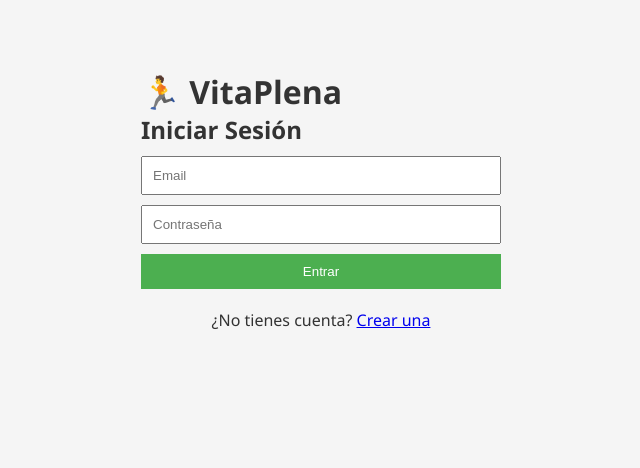
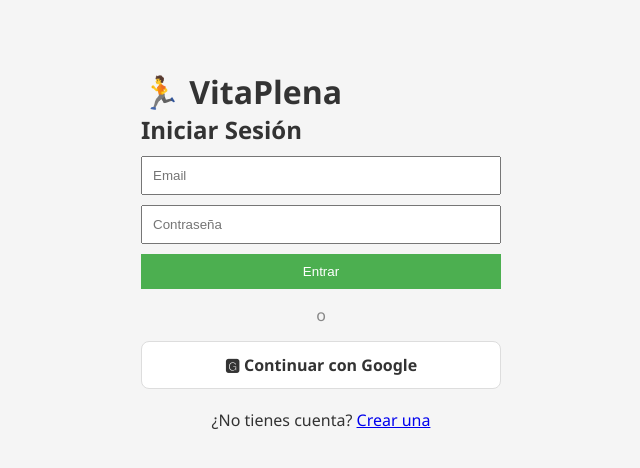
Before and after one commit to SKY98-LAB/vitaplena-frontend, a React (Vite) app: page / in a window 1280 px wide. Shown: the top 468 px of the page, without its empty margins (319-959 px from the left). Built offline with nearby package versions, Linux system fonts and the light colour scheme.

Commit message:
Agregar login con Google

```diff
--- a/src/pages/Login.jsx
+++ b/src/pages/Login.jsx
@@ -43,6 +43,17 @@ function Login({ onLogin, onCrearCuenta }) {
         <button type="submit" style={{ padding: 10, width: '100%', background: '#4CAF50', color: 'white', border: 'none', cursor: 'pointer' }}>
           Entrar
         </button>
+              <p style={{ textAlign: 'center', color: '#888', margin: '15px 0' }}>o</p>
+      <a
+        href="https://kvbjqetankipzminsfrs.supabase.co/auth/v1/authorize?provider=google&redirect_to=https://vitaplena-frontend-sa79.vercel.app"
+        style={{
+          display: 'block', textAlign: 'center', padding: 12,
+          background: '#fff', color: '#333', border: '1px solid #ddd',
+          borderRadius: 8, textDecoration: 'none', fontWeight: 600, fontSize: 16
+        }}
+      >
+        🅶 Continuar con Google
+      </a>
       </form>
       <p style={{ textAlign: 'center', marginTop: 20 }}>
         ¿No tienes cuenta? <a href="#" onClick={(e) => { e.preventDefault(); onCrearCuenta(); }}>Crear una</a>
```
